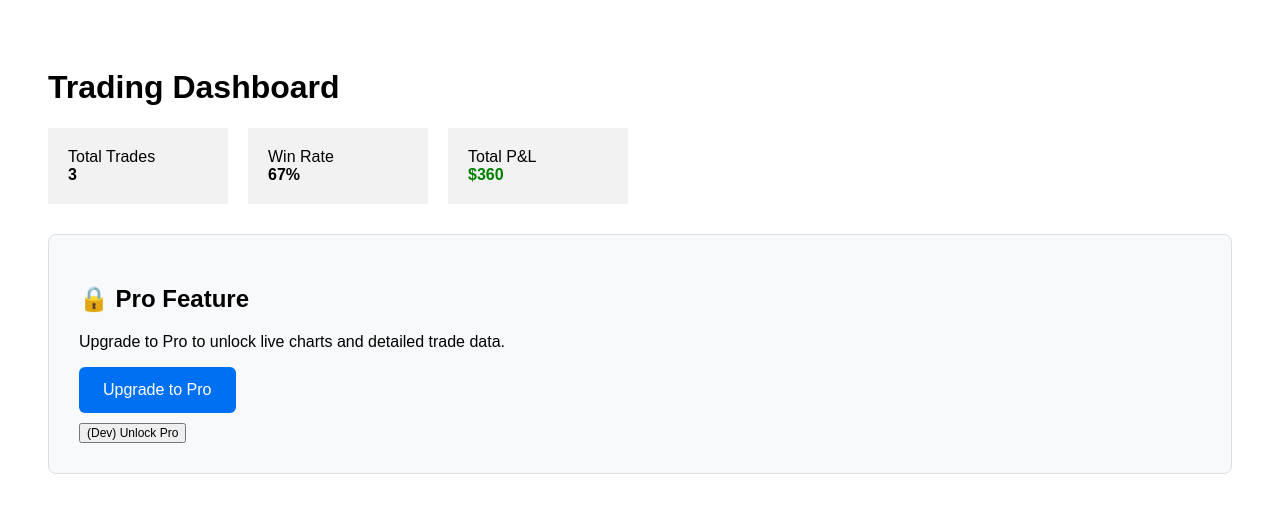
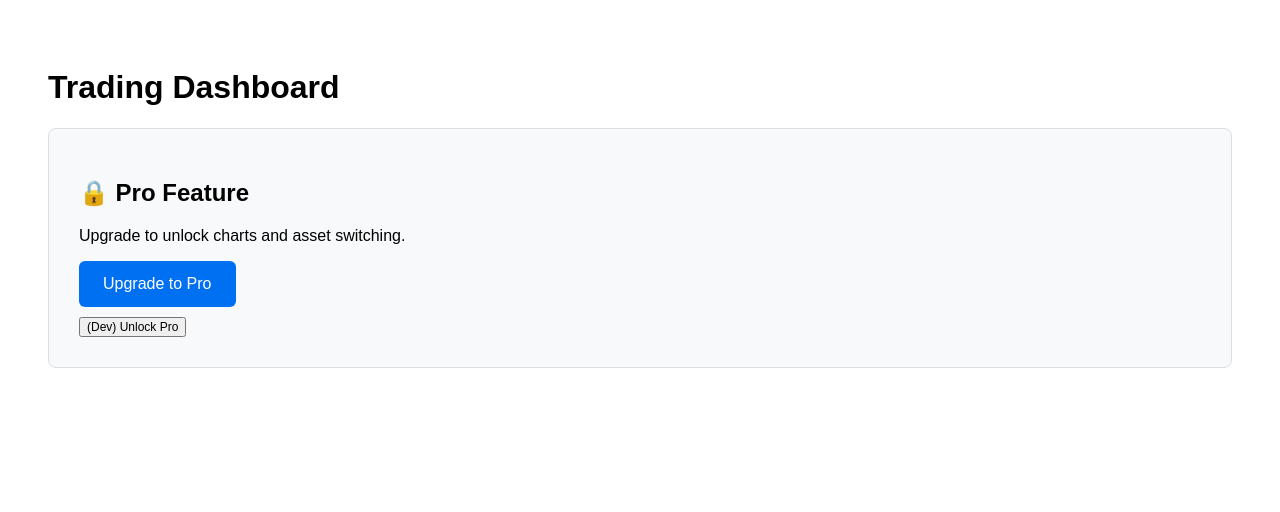
Before and after one commit to nn6vgzby7x-cell/trading-dashboard, a React (Create React App) app: page / in a window 1280 px wide. Shown: the top 512 px of the page. Built offline with nearby package versions, Linux system fonts and the light colour scheme.

Commit message:
Update App.js
lock charts and trades behind pro subscription

```diff
--- a/src/App.js
+++ b/src/App.js
@@ -2,10 +2,28 @@ import { useEffect, useRef, useState } from "react";
 import { createChart } from "lightweight-charts";
 
 export default function App() {
-  // 🔐 Toggle this later with real Stripe auth
   const [isProUser, setIsProUser] = useState(false);
+  const [asset, setAsset] = useState("AAPL");
 
   const chartRef = useRef(null);
+
+  const tradeData = {
+    AAPL: [
+      { time: "2024-01-01", open: 100, high: 110, low: 95, close: 105 },
+      { time: "2024-01-02", open: 105, high: 115, low: 100, close: 112 },
+      { time: "2024-01-03", open: 112, high: 118, low: 108, close: 110 },
+    ],
+    TSLA: [
+      { time: "2024-01-01", open: 220, high: 240, low: 210, close: 235 },
+      { time: "2024-01-02", open: 235, high: 245, low: 225, close: 230 },
+      { time: "2024-01-03", open: 230, high: 250, low: 228, close: 245 },
+    ],
+    BTC: [
+      { time: "2024-01-01", open: 42000, high: 44000, low: 41000, close: 43500 },
+      { time: "2024-01-02", open: 43500, high: 45000, low: 43000, close: 44500 },
+      { time: "2024-01-03", open: 44500, high: 47000, low: 44000, close: 46500 },
+    ],
+  };
 
   const trades = [
     { asset: "AAPL", type: "Long", pnl: 120 },
@@ -13,9 +31,7 @@ export default function App() {
     { asset: "BTC", type: "Long", pnl: 280 },
   ];
 
-  const wins = trades.filter(t => t.pnl > 0).length;
-  const winRate = Math.round((wins / trades.length) * 100);
-  const totalPnL = trades.reduce((sum, t) => sum + t.pnl, 0);
+  const filteredTrades = trades.filter(t => t.asset === asset);
 
   useEffect(() => {
     if (!isProUser) return;
@@ -23,79 +39,60 @@ export default function App() {
     const chart = createChart(chartRef.current, {
       width: chartRef.current.clientWidth,
       height: 300,
-      layout: {
-        background: { color: "#ffffff" },
-        textColor: "#333",
-      },
-      grid: {
-        vertLines: { color: "#eee" },
-        horzLines: { color: "#eee" },
-      },
+      layout: { background: { color: "#fff" }, textColor: "#333" },
+      grid: { vertLines: { color: "#eee" }, horzLines: { color: "#eee" } },
     });
 
-    const candleSeries = chart.addCandlestickSeries();
-
-    candleSeries.setData([
-      { time: "2024-01-01", open: 100, high: 110, low: 95, close: 105 },
-      { time: "2024-01-02", open: 105, high: 115, low: 100, close: 112 },
-      { time: "2024-01-03", open: 112, high: 118, low: 108, close: 110 },
-      { time: "2024-01-04", open: 110, high: 120, low: 109, close: 118 },
-      { time: "2024-01-05", open: 118, high: 125, low: 115, close: 122 },
-    ]);
+    const series = chart.addCandlestickSeries();
+    series.setData(tradeData[asset]);
 
     return () => chart.remove();
-  }, [isProUser]);
+  }, [asset, isProUser]);
 
   return (
     <div style={{ padding: 40, fontFamily: "Arial" }}>
       <h1>Trading Dashboard</h1>
 
-      {/* Stats */}
-      <div style={{ display: "flex", gap: 20, marginBottom: 30 }}>
-        <Stat label="Total Trades" value={trades.length} />
-        <Stat label="Win Rate" value={`${winRate}%`} />
-        <Stat label="Total P&L" value={`$${totalPnL}`} positive />
-      </div>
-
-      {/* PRO CONTENT */}
       {!isProUser ? (
-        <div
-          style={{
-            padding: 30,
-            background: "#f8f9fb",
-            border: "1px solid #ddd",
-            borderRadius: 8,
-          }}
-        >
+        <div style={lockBox}>
           <h2>🔒 Pro Feature</h2>
-          <p>Upgrade to Pro to unlock live charts and detailed trade data.</p>
+          <p>Upgrade to unlock charts and asset switching.</p>
 
           <a
             href="https://buy.stripe.com/4gM9AM0iy5Q91PldkE2Ji01"
             target="_blank"
             rel="noopener noreferrer"
           >
-            <button style={buttonStyle}>Upgrade to Pro</button>
+            <button style={button}>Upgrade to Pro</button>
           </a>
 
-          {/* TEMP BUTTON FOR TESTING */}
           <div style={{ marginTop: 10 }}>
-            <button
-              onClick={() => setIsProUser(true)}
-              style={{ fontSize: 12 }}
-            >
+            <button onClick={() => setIsProUser(true)} style={{ fontSize: 12 }}>
               (Dev) Unlock Pro
             </button>
           </div>
         </div>
       ) : (
         <>
-          <h2>Market Chart</h2>
+          {/* Asset Selector */}
+          <div style={{ marginBottom: 20 }}>
+            <label>
+              Asset:&nbsp;
+              <select value={asset} onChange={e => setAsset(e.target.value)}>
+                <option value="AAPL">AAPL</option>
+                <option value="TSLA">TSLA</option>
+                <option value="BTC">BTC</option>
+              </select>
+            </label>
+          </div>
+
+          {/* Chart */}
           <div
             ref={chartRef}
-            style={{ width: "100%", border: "1px solid #ddd", marginBottom: 40 }}
+            style={{ border: "1px solid #ddd", marginBottom: 30 }}
           />
 
+          {/* Trades */}
           <table width="100%" border="1" cellPadding="8">
             <thead>
               <tr>
@@ -105,7 +102,7 @@ export default function App() {
               </tr>
             </thead>
             <tbody>
-              {trades.map((t, i) => (
+              {filteredTrades.map((t, i) => (
                 <tr key={i}>
                   <td>{t.asset}</td>
                   <td>{t.type}</td>
@@ -122,18 +119,15 @@ export default function App() {
   );
 }
 
-function Stat({ label, value, positive }) {
-  return (
-    <div style={{ padding: 20, background: "#f2f2f2", minWidth: 140 }}>
-      <div>{label}</div>
-      <strong style={{ color: positive ? "green" : "black" }}>
-        {value}
-      </strong>
-    </div>
-  );
-}
+/* Styles */
+const lockBox = {
+  padding: 30,
+  background: "#f8f9fb",
+  border: "1px solid #ddd",
+  borderRadius: 8,
+};
 
-const buttonStyle = {
+const button = {
   padding: "14px 24px",
   fontSize: 16,
   background: "#0070f3",
```
